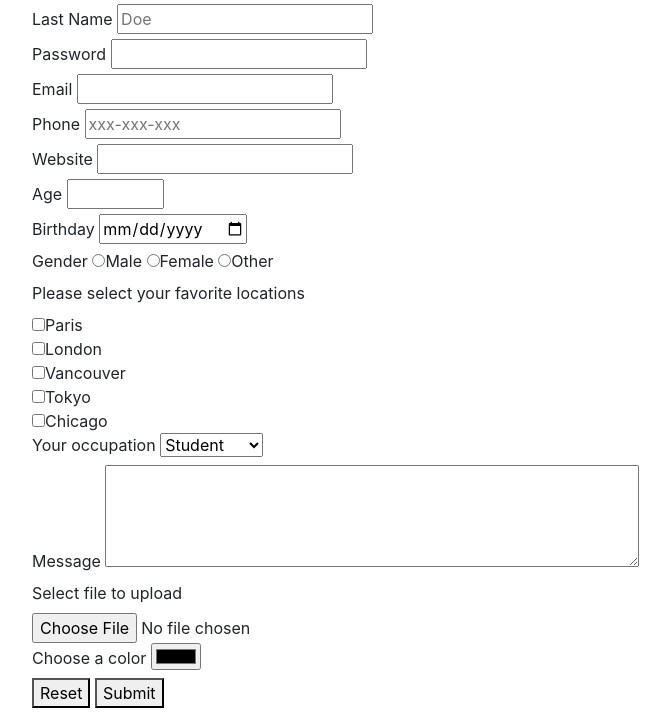
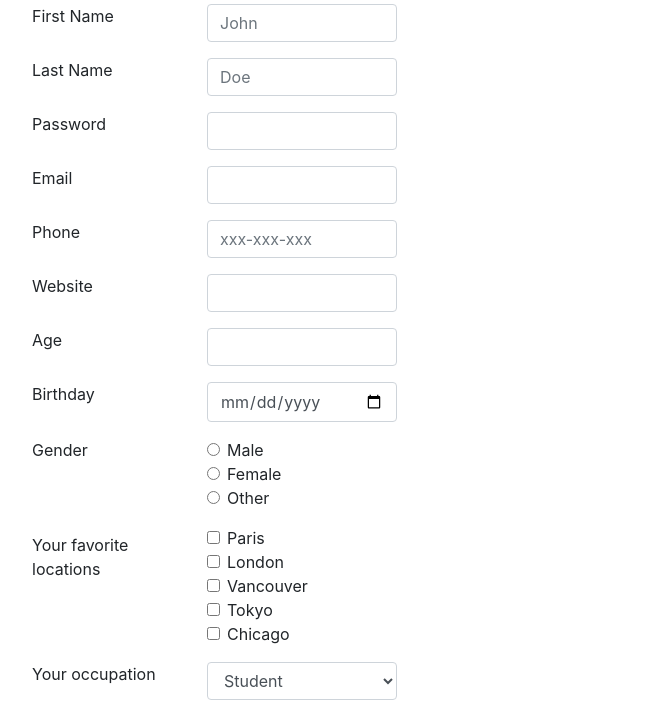
Before and after one commit to Jing-Gu/html5-form, a plain HTML site: page index.html in a window 1280 px wide. Shown: the part 87-800 px from the top of the page, without its empty margins (53-723 px from the left). Drawn offline with nearby package versions, Linux system fonts and the light colour scheme.

Commit message:
added boostrap basic styles

```diff
--- a/index.html
+++ b/index.html
@@ -11,82 +11,166 @@
       integrity="sha384-Gn5384xqQ1aoWXA+058RXPxPg6fy4IWvTNh0E263XmFcJlSAwiGgFAW/dAiS6JXm"
       crossorigin="anonymous"
     />
+    <!-- Customized CSS -->
+    <link rel="stylesheet" href="style.css" />
   </head>
   <body>
     <div class="container">
-      <h1>A form for all</h1>
-      <form class="row" action="results.html" method="GET">
-        <div class="col-12">
-          <label for="firstName">First Name</label>
+      <h1 class="display-4 mb-4">Tell Us About Yourself</h1>
+      <form action="results.html" method="GET">
+        <div class="form-group row">
+          <label for="firstName" class="col-md-2">First Name</label>
           <input
             type="text"
             id="firstName"
             name="First Name"
             placeholder="John"
+            class="col-md-2 form-control"
             required
           />
         </div>
 
-        <div class="col-12">
-          <label for="lastName">Last Name</label>
+        <div class="form-group row">
+          <label for="lastName" class="col-md-2">Last Name</label>
           <input
             type="text"
             id="lastName"
             name="Last Name"
             placeholder="Doe"
+            class="col-md-2 form-control"
             required
           />
         </div>
 
-        <div class="col-12">
-          <label for="password">Password</label>
-          <input type="password" id="password" name="Password" required />
+        <div class="form-group row">
+          <label for="password" class="col-md-2">Password</label>
+          <input
+            type="password"
+            id="password"
+            name="Password"
+            class="col-md-2 form-control"
+            required
+          />
         </div>
 
-        <div class="col-12">
-          <label for="email">Email</label>
-          <input type="email" id="email" name="Email" required />
+        <div class="form-group row">
+          <label for="email" class="col-md-2">Email</label>
+          <input
+            type="email"
+            id="email"
+            name="Email"
+            class="col-md-2 form-control"
+            required
+          />
         </div>
 
-        <div class="col-12">
-          <label for="phone">Phone</label>
-          <input type="tel" id="phone" name="Phone" placeholder="xxx-xxx-xxx" />
+        <div class="form-group row">
+          <label for="phone" class="col-md-2">Phone</label>
+          <input
+            type="tel"
+            id="phone"
+            name="Phone"
+            placeholder="xxx-xxx-xxx"
+            pattern="[0-9]{3}-[0-9]{3}-[0-9]{3}"
+            class="col-md-2 form-control"
+          />
         </div>
 
-        <div class="col-12">
-          <label for="url">Website</label>
-          <input type="url" id="url" name="URL" />
+        <div class="form-group row">
+          <label for="url" class="col-md-2">Website</label>
+          <input type="url" id="url" name="URL" class="col-md-2 form-control" />
         </div>
 
-        <div class="col-12">
-          <label for="age">Age</label>
-          <input type="number" id="age" name="Age" min="1" max="200" />
+        <div class="form-group row">
+          <label for="age" class="col-md-2">Age</label>
+          <input
+            type="number"
+            id="age"
+            name="Age"
+            min="1"
+            max="200"
+            class="col-md-2 form-control"
+          />
         </div>
 
-        <div class="col-12">
-          <label for="birthday">Birthday</label>
-          <input type="date" id="birthday" name="Birthday" />
+        <div class="form-group row">
+          <label for="birthday" class="col-md-2">Birthday</label>
+          <input
+            type="date"
+            id="birthday"
+            name="Birthday"
+            class="col-md-2 form-control"
+          />
         </div>
 
-        <div class="col-12">
-          <label for="gender">Gender</label>
-          <input type="radio" name="Gender" value="male" />Male
-          <input type="radio" name="Gender" value="female" />Female
-          <input type="radio" name="Gender" value="other" />Other
+        <div class="form-group row">
+          <label for="gender col-form-label" class="col-md-2">Gender</label>
+          <div class="col-md-2 form-check">
+            <input
+              type="radio"
+              name="Gender"
+              value="male"
+              class="form-check-input"
+            />Male<br />
+            <input
+              type="radio"
+              name="Gender"
+              value="female"
+              class="form-check-input"
+            />Female<br />
+            <input
+              type="radio"
+              name="Gender"
+              value="other"
+              class="form-check-input"
+            />Other
+          </div>
         </div>
 
-        <div class="col-12">
-          <label>Please select your favorite locations</label><br />
-          <input type="checkbox" name="loc1" value="Paris" />Paris<br />
-          <input type="checkbox" name="loc2" value="London" />London<br />
-          <input type="checkbox" name="loc3" value="Vancouver" />Vancouver<br />
-          <input type="checkbox" name="loc4" value="Tokyo" />Tokyo<br />
-          <input type="checkbox" name="loc5" value="Chicago" />Chicago<br />
+        <div class="form-group row">
+          <label class="col-md-2 col-form-label">Your favorite locations</label
+          ><br />
+          <div class="col-md-2 form-check">
+            <input
+              type="checkbox"
+              name="loc1"
+              value="Paris"
+              class="form-check-input"
+            />Paris<br />
+            <input
+              type="checkbox"
+              name="loc2"
+              value="London"
+              class="form-check-input"
+            />London<br />
+            <input
+              type="checkbox"
+              name="loc3"
+              value="Vancouver"
+              class="form-check-input"
+            />Vancouver<br />
+            <input
+              type="checkbox"
+              name="loc4"
+              value="Tokyo"
+              class="form-check-input"
+            />Tokyo<br />
+            <input
+              type="checkbox"
+              name="loc5"
+              value="Chicago"
+              class="form-check-input"
+            />Chicago<br />
+          </div>
         </div>
 
-        <div class="col-12">
-          <label for="occupation">Your occupation</label>
-          <select name="Occupation" id="occupation">
+        <div class="form-group row">
+          <label for="occupation" class="col-md-2">Your occupation</label>
+          <select
+            name="Occupation"
+            id="occupation"
+            class="col-md-2 form-control"
+          >
             <option value="student">Student</option>
             <option value="doctor">Doctor</option>
             <option value="teacher">Teacher</option>
@@ -94,24 +178,46 @@
           </select>
         </div>
 
-        <div class="col-12">
-          <label for="message">Message</label>
-          <textarea name="Message" id="message" cols="50" rows="4"></textarea>
+        <div class="form-group row">
+          <label for="message" class="col-md-2 col-form-label">Message</label>
+          <textarea
+            name="Message"
+            id="message"
+            cols="50"
+            rows="4"
+            class="col-md-10 form-control"
+          ></textarea>
         </div>
 
-        <div class="col-12">
-          <label>Select file to upload</label><br />
-          <input type="file" name="New file" />
+        <div class="form-group row">
+          <label for="file" class="col-md-2 col-form-label"
+            >Select file to upload</label
+          ><br />
+          <input
+            type="file"
+            id="file"
+            name="New file"
+            class="col-md-6 form-control-file"
+          />
         </div>
 
-        <div class="col-12">
-          <label for="color">Choose a color</label>
-          <input type="color" id="color" name="Color" />
+        <div class="form-group row">
+          <label for="color" class="col-md-2 col-form-label"
+            >Choose a color</label
+          >
+          <input type="color" id="color" name="Color" class="col-md-1" />
         </div>
 
-        <div class="col-12">
-          <button type="reset">Reset</button>
-          <button type="submit">Submit</button>
+        <div class="mb-4">
+          <button type="submit" class="col-md-3 btn btn-block btn-primary">
+            Submit
+          </button>
+          <button
+            type="reset"
+            class="col-md-3 btn btn-block btn-outline-secondary"
+          >
+            Reset
+          </button>
         </div>
       </form>
     </div>
--- /dev/null
+++ b/style.css
@@ -0,0 +1,7 @@
+/* Small devices (landscape phones, 576px and up) */
+@media (max-width: 576px) {
+  .container {
+    width: 80%;
+    margin: auto;
+  }
+}
```
